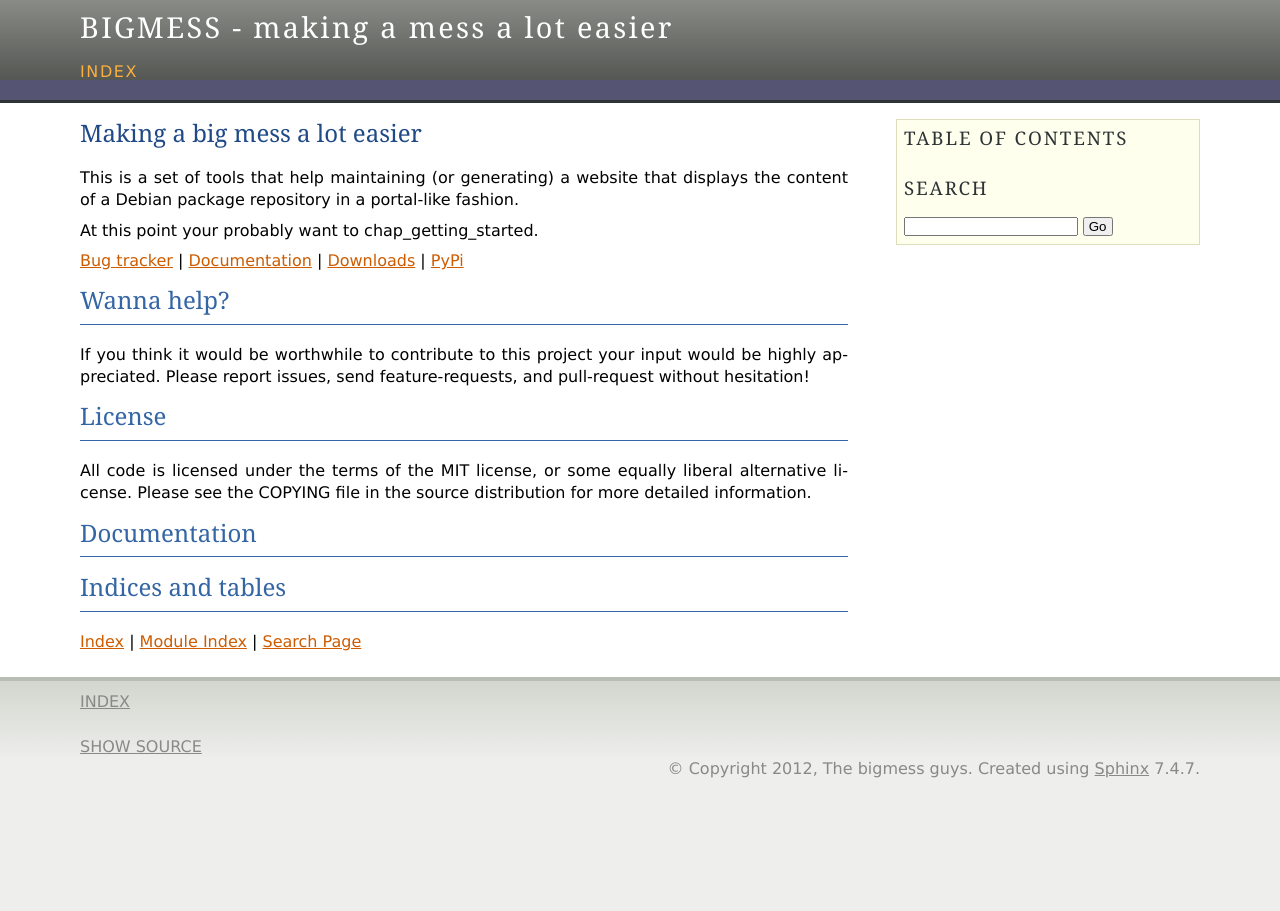
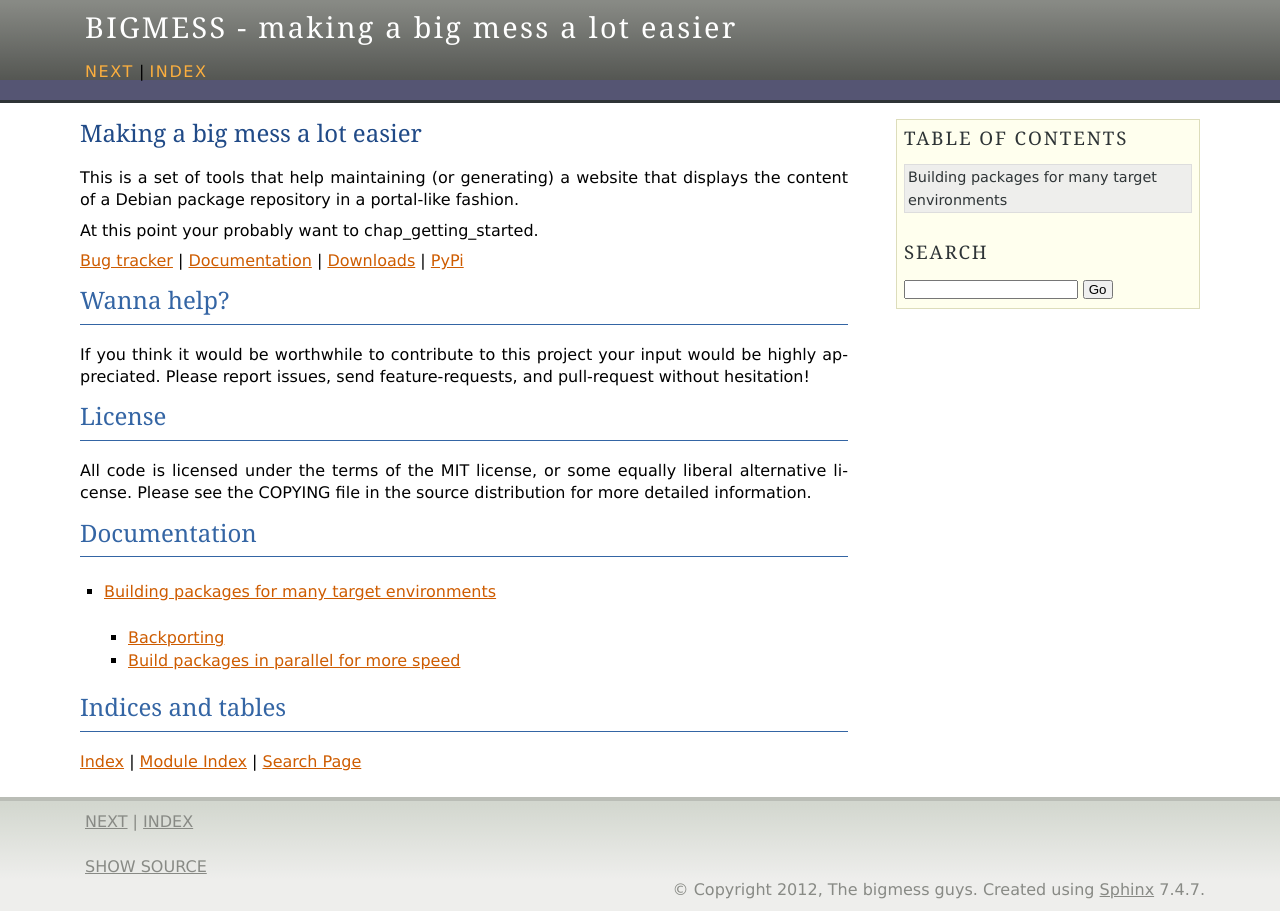
Before and after one commit to neurodebian/bigmess, a Sphinx documentation site: the page built from doc/source/index.rst, in a window 1280 px wide. Built offline with Sphinx 7.4.7, drawn with Linux system fonts in a browser that asks for light colours; formulas are drawn with MathJax 3; some of the changed lines change nothing that is shown.

Commit message:
DOC: Some doc bits on building packages

```diff
--- a/doc/source/_themes/bigmess/static/bigmess.css_t
+++ b/doc/source/_themes/bigmess/static/bigmess.css_t
@@ -1,2 +1,16 @@
 @import url("basic.css");
 @import url("agogo.css");
+
+.header-wrapper,
+.content-wrapper,
+.footer-wrapper {
+  padding-left: 10px;
+}
+
+pre {
+  border-top: 1px solid #999;
+  border-bottom: 1px solid #999;
+  background-color: #eee;
+  margin: .5em;
+  padding: .5em;
+}
--- /dev/null
+++ b/doc/source/build_packages.rst
@@ -0,0 +1,137 @@
+.. -*- mode: rst; fill-column: 78; indent-tabs-mode: nil -*-
+.. vi: set ft=rst sts=4 ts=4 sw=4 et tw=79:
+  ### ### ### ### ### ### ### ### ### ### ### ### ### ### ### ### ### ### ###
+  #
+  #   See COPYING file distributed along with the bigmess package for the
+  #   copyright and license terms.
+  #
+  ### ### ### ### ### ### ### ### ### ### ### ### ### ### ### ### ### ### ###
+
+.. _chap_build_packages:
+
+**********************************************
+Building packages for many target environments
+**********************************************
+
+Sometimes is is necessary to build source packages for a number of different
+target environments. Let's say a research institute made a smart move and only
+operates Debian-based machines. Some of these machines are running Debian
+stable, some developer machines have been upgraded to Debian testing, and
+a few machines are running the latest Ubuntu LTS release. Typical tasks for
+a sysadmin are to deploy some in-house research on all these machines, or to
+"backport" a more recent version of a utility package from Debian testing
+and make it also available on all machines.
+
+There are various existing solutions to this problem. The approach that bigmess
+is taking is to create a thin wrapper around pbuilder_ or cowbuilder_ that
+allow for setting up various build environments in chroots and using them to
+build packages for all desired target environments on a single machine (if
+hardware architectures are compatible). Information on necessary build
+environments can be specified in a configuration file. Here is an example::
+
+  [build]
+  build basedir = /home/exampleuser/buildplace
+  chroot basedir = /home/exampleuser/chroots
+  result directory = /home/exampleuser/buildresults
+
+  environments = properdebian-squeeze properdebian-wheezy
+
+  properdebian mirror = http://ftp.debian.org/debian
+  properdebian components = main
+  properdebian architectures = amd64 i386
+
+In the first three lines of the ``build`` section we specify where we want to
+perform the actual build process, where the build environments shall be stored,
+and where to place built packages.  Afterwards we specify the current Debian
+stable "squeeze" and the current testing version "wheezy" as target
+environments. We are using the codenames under which they are available in the
+Debian archive. Note that both codenames are prefixed with ``properdebian``.
+This is an arbitrarily chosen name for a family of our build environments that
+share a common configuration. What remains of the ``build`` section is this
+common configuration for the ``properdebian`` family. It contains a Debian
+mirror URL, a list of architectures to build for, and mirror components to
+enable.
+
+With this configuration placed in a file ``bigmess.cfg`` in the current
+directory, or in ``~/.config/bigmess.cfg`` we can create all desired build
+environments with a single command::
+
+  % bigmess bootstrap_buildenv
+
+Internally this command will call pbuilder_ to create the chroots. This
+requires root permissions, so pbuilder_ is called via sudo. Therefore you will
+either be prompted for a password, or you configure sudo accordingly.
+
+After this was successfully done, we are ready to build packages. Let's say we
+need to build a package for all of our Debian squeeze machines::
+
+  % bigmess build_pkg --env properdebian-squeeze somepackage_0.1-1.dsc
+
+When this command returns successfully, we will have packages for both i386 and
+amd64 waiting for us in ``/home/exampleuser/buildresults``.
+
+The minimal build environments need to be updated from time to time to account
+for updates in the base installation. This can be done for all environments at
+once by running::
+
+  % bigmess update_buildenv
+
+Whenever something is not working as expected it could be necessary to
+investigate the situation in the actual build environment. This is supported
+by the ``run_buildenv`` command::
+
+  % bigmess run_buildenv --env properdebian squeeze --arch i386 --mount /home
+
+
+Backporting
+===========
+
+A little more interesting is the use case where we want to build a single
+source package for all the machines and their operating system versions we need
+to care for. To do this correctly, it is not sufficient to do a plain build. We
+need to mangle the package version to ensure a proper upgrade path. For
+example, if we install a backport of ``example_1.0-1`` on a Debian squeeze
+machine, we need to make sure that the version in or for Debian wheezy has a
+higher version number, so that APT will also update this package. This is
+typically done by adding a suffix to the original package version. Bigmess can
+help with this too. All that need to be done is to configure a suitable
+version suffix for each target environment, by adding a section like the
+following to the configuration file::
+
+  [codename backport ids]
+  squeeze = mybp60
+  wheezy = mybp70
+
+With this configuration in place we can build binary packages for all operating
+system releases with a single command::
+
+  % bigmess build_pkg --backport somepackage_0.1-1.dsc
+
+According to our configuration this will yield::
+
+  somepackage_0.1-1~nd60_amd64.changes
+  somepackage_0.1-1~nd60_i386.changes
+  somepackage_0.1-1~nd70_amd64.changes
+  somepackage_0.1-1~nd70_i386.changes
+
+Internally, the backporting is done via the ``backport-dsc`` command (that is
+also part of bigmess). ``backport-dsc`` generates a new source package which is
+then built. ``backport-dsc`` can do more than just version mangling. It supports
+patch series that are conditionally applied depending on the target
+distribution, and supports patching the Debian package itself, for example, to
+adjust dependencies for particular target environments.
+
+.. _pbuilder: http://packages.debian.org/sid/pbuilder
+.. _cowbuilder: http://packages.debian.org/sid/cowbuilder
+
+Build packages in parallel for more speed
+=========================================
+
+Although the commands above  already facilitate some aspects of a package
+handling routine they all operate in a serial fashion, hence building for 20
+environments takes at least 20 times the duration of a single build. This is
+not so nice. There are some systems that allow for setting up build farms
+with a bunch of build-slaves. Bigmess, however, takes a different approach by
+using a general purpose batch scheduler to carry out package builds. For this
+purpose bigmess can interface with the HTCondor_ and submit build jobs to a
+Condor pool with the ``build_pkg_condor`` command.
--- a/doc/source/conf.py
+++ b/doc/source/conf.py
@@ -107,7 +107,7 @@ html_theme_path = ['_themes']
 
 # The name for this set of Sphinx documents.  If None, it defaults to
 # "<project> v<release> documentation".
-html_title = 'BIGMESS - making a mess a lot easier'
+html_title = 'BIGMESS - making a big mess a lot easier'
 
 # A shorter title for the navigation bar.  Default is the same as html_title.
 #html_short_title = None
--- a/doc/source/index.rst
+++ b/doc/source/index.rst
@@ -37,6 +37,8 @@ Documentation
 .. toctree::
    :maxdepth: 2
 
+   build_packages
+
 Indices and tables
 ==================
 
```
